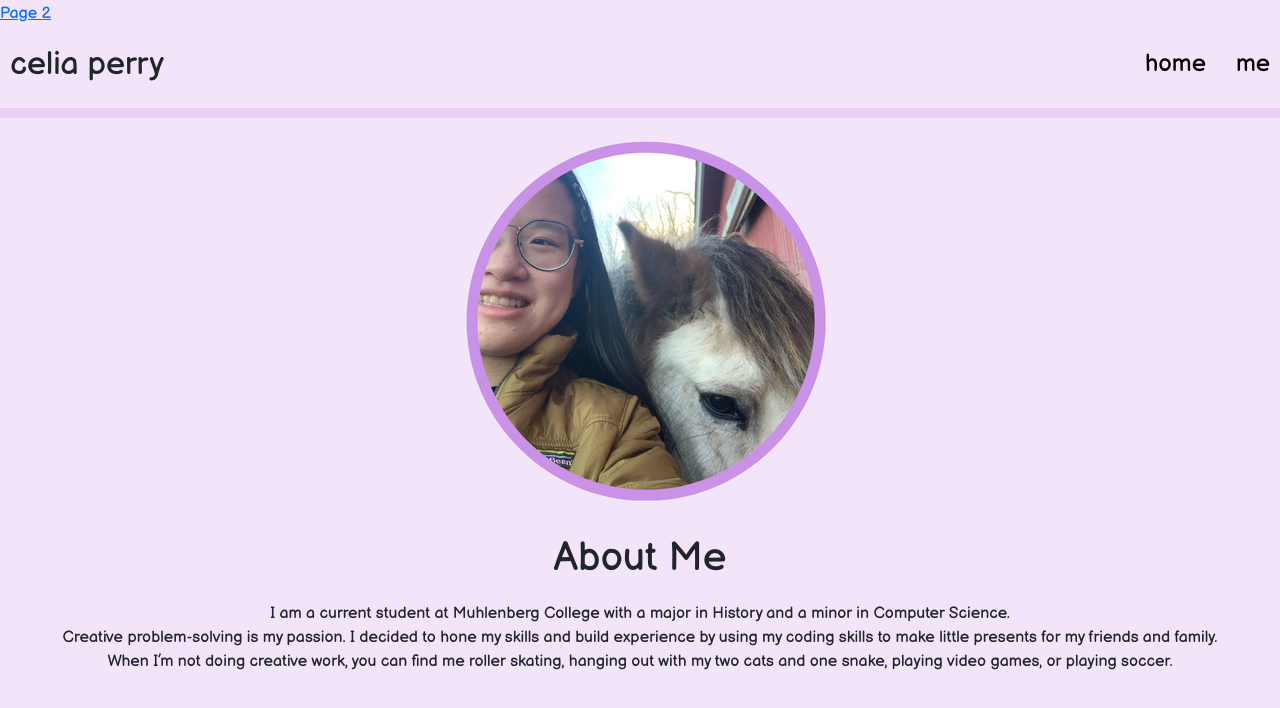
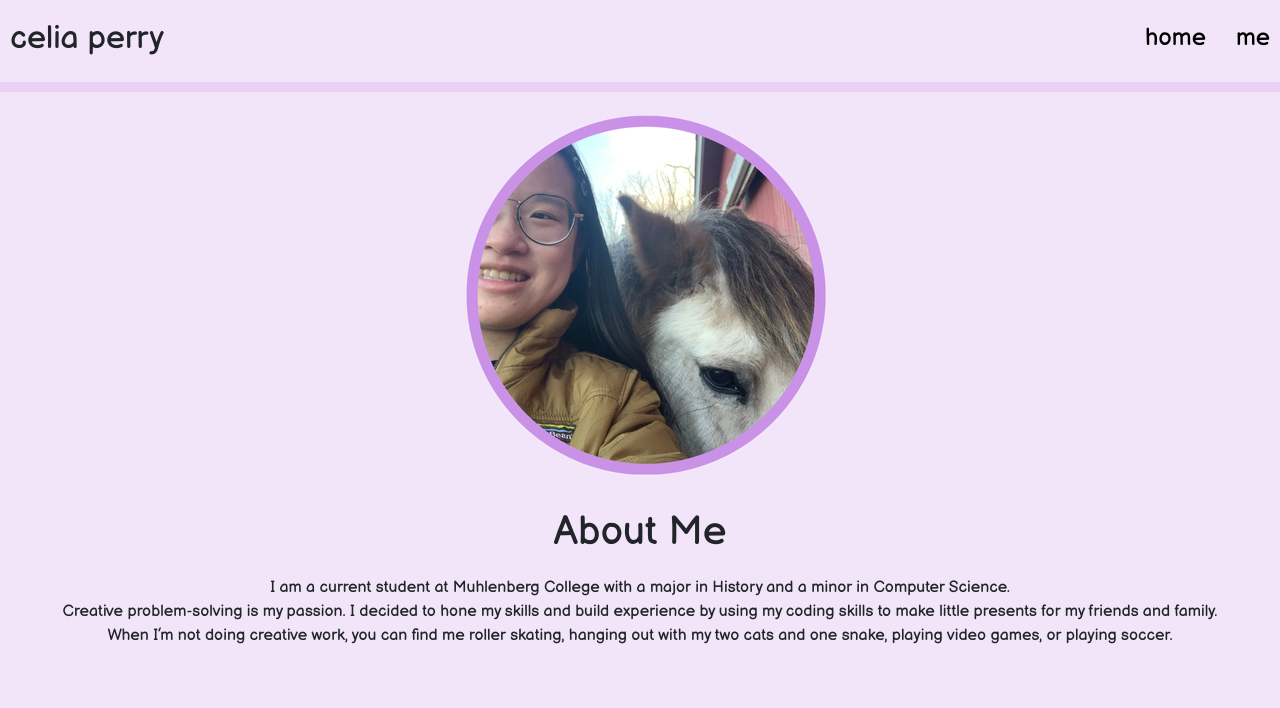
Before and after one commit to ceceego/celiaportfolio, a plain HTML site: page me.html in a window 1280 px wide. Drawn offline with nearby package versions, Linux system fonts and the light colour scheme.

Commit message:
Update me.html
deleted "page2"

```diff
--- a/me.html
+++ b/me.html
@@ -9,7 +9,6 @@
     <link rel="preconnect" href="https://fonts.gstatic.com" crossorigin>
     <link href="https://fonts.googleapis.com/css2?family=Balsamiq+Sans:ital,wght@0,400;0,700;1,400;1,700&display=swap" rel="stylesheet">
     <link href="https://cdn.jsdelivr.net/npm/bootstrap@5.3.3/dist/css/bootstrap.min.css" rel="stylesheet" integrity="sha384-QWTKZyjpPEjISv5WaRU9OFeRpok6YctnYmDr5pNlyT2bRjXh0JMhjY6hW+ALEwIH" crossorigin="anonymous">
-    <a href="page1.html">Page 2</a>
 </head>
 <body>
     <nav>
```
